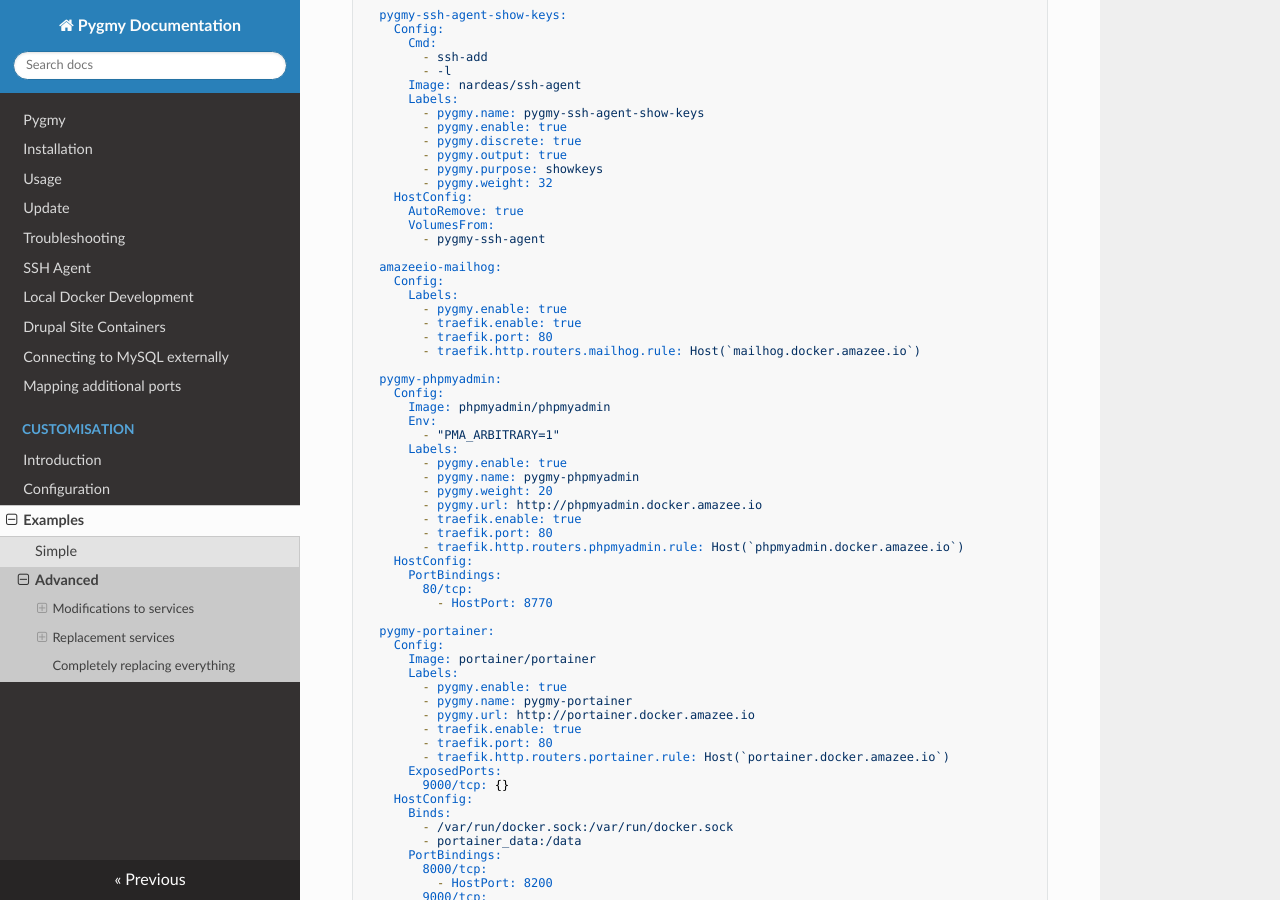
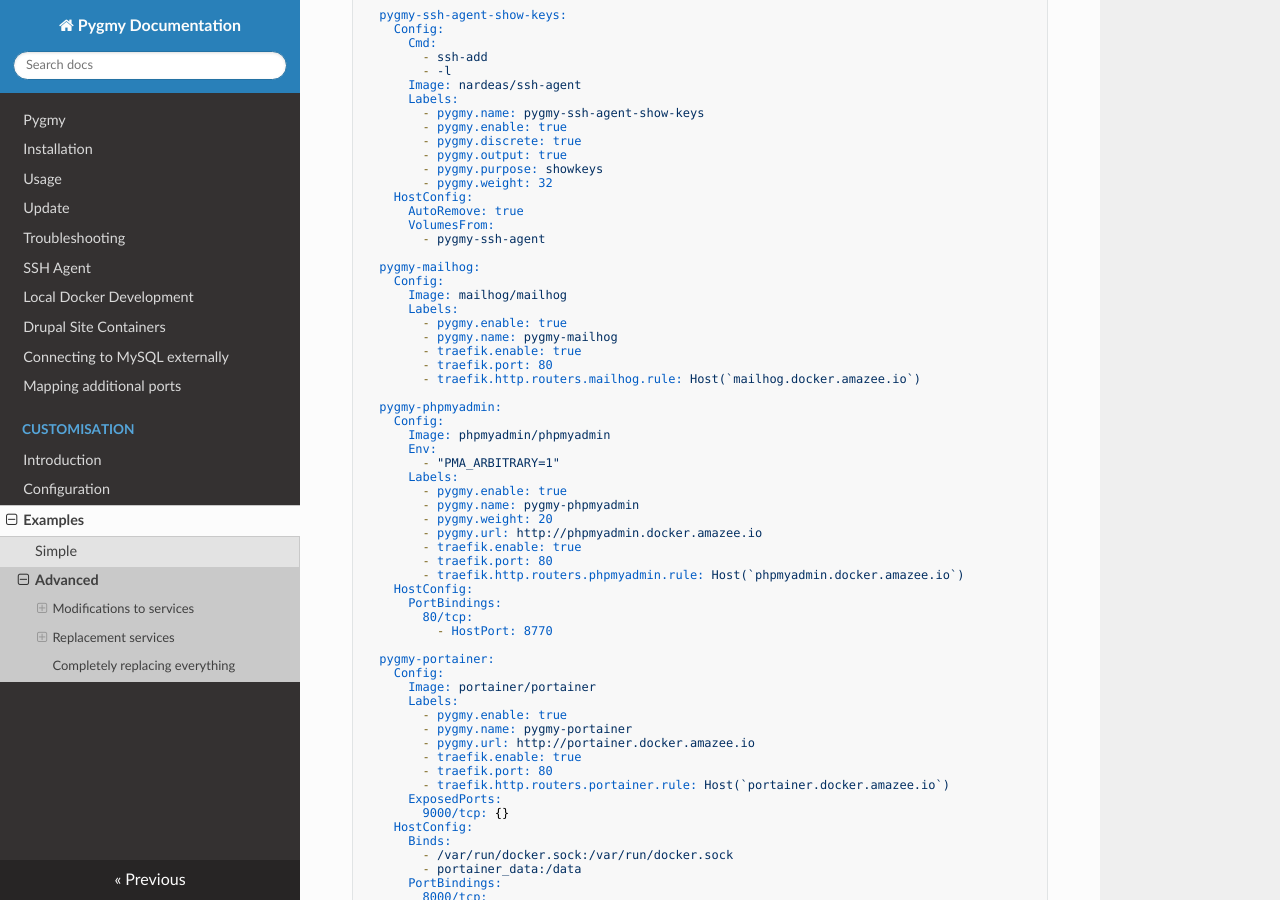
Before and after one commit to pygmystack/pygmy, an MkDocs documentation site: the page built from docs/customisation/examples_advanced.md, in a window 1280 px wide and 900 px high, scrolled down 4685 px. Built offline with MkDocs 1.6.1, drawn with Linux system fonts in a browser that asks for light colours; nearby versions of some CDN libraries; some of the changed text lies outside the part shown.

Commit message:
Update complex example
Signed-off-by: Karl Hepworth <karl.hepworth@gmail.com>

```diff
--- a/docs/customisation/examples_advanced.md
+++ b/docs/customisation/examples_advanced.md
@@ -290,10 +290,12 @@ services:
       VolumesFrom:
         - pygmy-ssh-agent
 
-  amazeeio-mailhog:
+  pygmy-mailhog:
     Config:
+      Image: mailhog/mailhog
       Labels:
         - pygmy.enable: true
+        - pygmy.name: pygmy-mailhog
         - traefik.enable: true
         - traefik.port: 80
         - traefik.http.routers.mailhog.rule: Host(`mailhog.docker.amazee.io`)
@@ -391,11 +393,10 @@ networks:
   pygmy-network:
     Name: pygmy-network
     Containers:
-      amazeeio-haproxy: {}
       unofficial-traefik-2:
         Name: pygmy-traefik
-      amazeeio-mailhog:
-        Name: amazeeio-mailhog
+      pygmy-mailhog:
+        Name: pygmy-mailhog
       unofficial-portainer:
         Name: pygmy-portainer
       unofficial-phpmyadmin:
```
